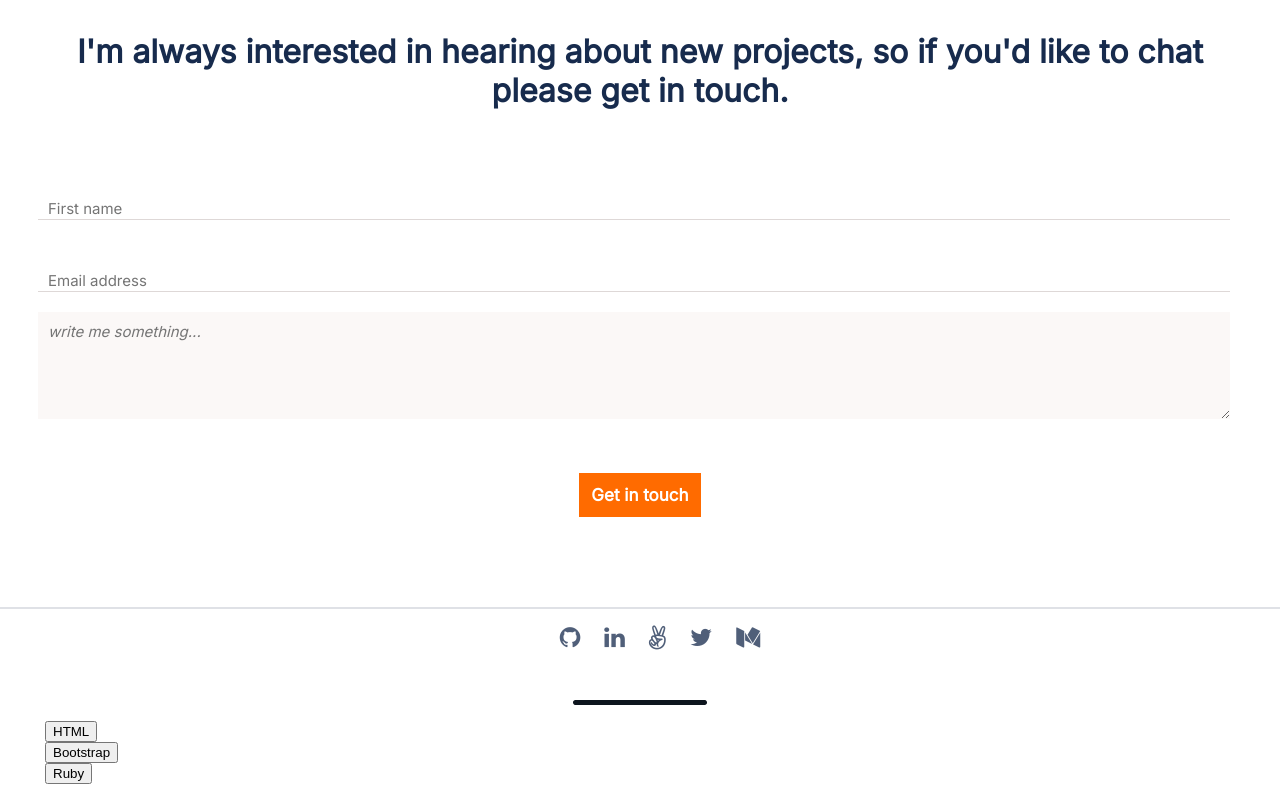
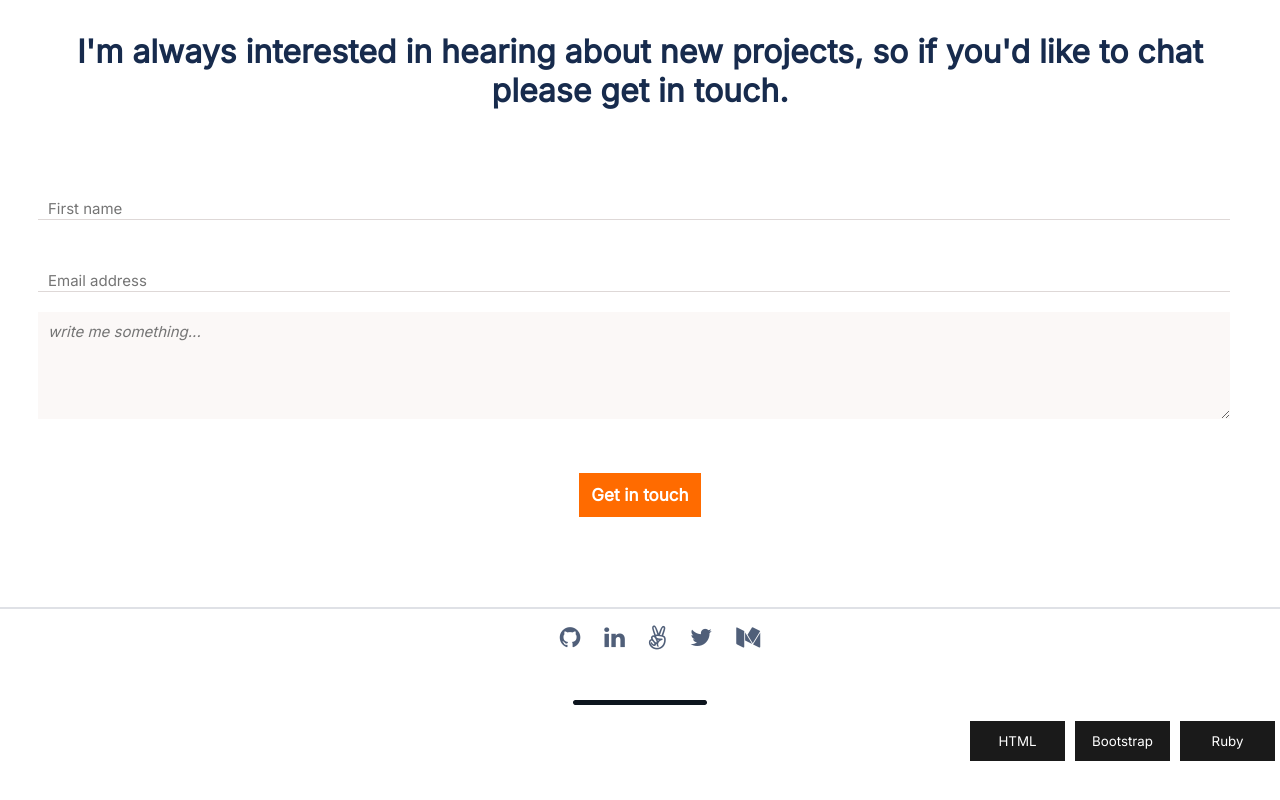
Before and after one commit to uno36/Portfolio, a website: page index.html in a window 1280 px wide. Shown: the part 6403-7203 px from the top of the page. After the commit the page ends 7180 px from the top, so only its background shows below. Drawn offline with Linux system fonts and the light colour scheme; a web font is replaced by a local one.

Commit message:
styled the buttons and applied float

```diff
--- a/styles.css
+++ b/styles.css
@@ -214,7 +214,7 @@ li {
   background-color: #ff6b00;
   border: none;
   padding: 20px;
-  font-family: 'Inter'Arial, Helvetica, sans-serif;
+  font-family: 'Inter' Arial, Helvetica, sans-serif;
   font-style: bold;
   font-size: 17px;
   color: #fff;
@@ -226,7 +226,7 @@ li {
   background-color: #ff6b00;
   border: none;
   padding: 20px;
-  font-family: 'Inter'Arial, Helvetica, sans-serif;
+  font-family: 'Inter' Arial, Helvetica, sans-serif;
   font-style: bold;
   font-size: 17px;
   color: #fff;
@@ -392,3 +392,21 @@ li {
   display: flex;
   justify-content: center;
 }
+
+.floats {
+  float: right;
+}
+
+.floats-ul {
+  display: flex;
+}
+
+.Float {
+  padding: 10px 12px;
+  width: 95px;
+  height: 40px;
+  background: rgba(22, 22, 22, 0.979);
+  border: none;
+  color: #fff;
+  font-family: 'Inter';
+}
```
